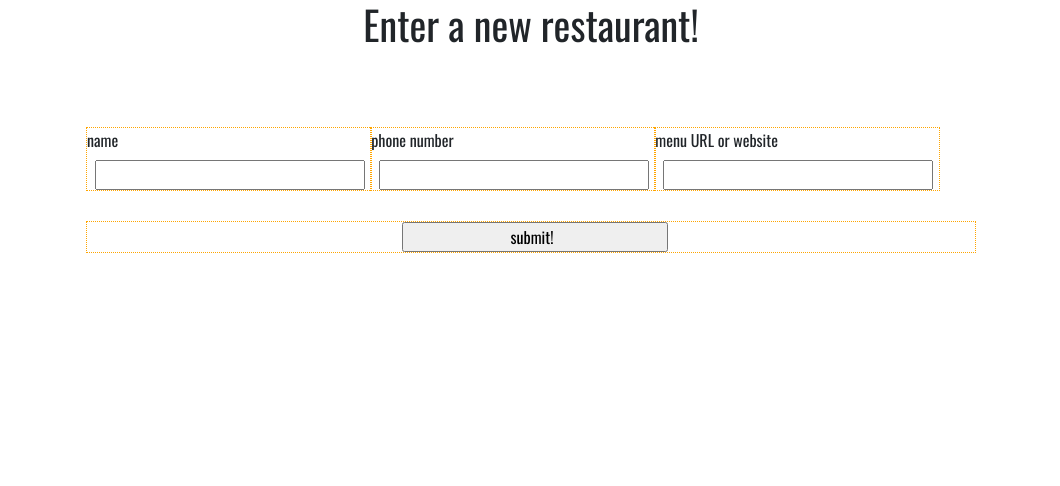
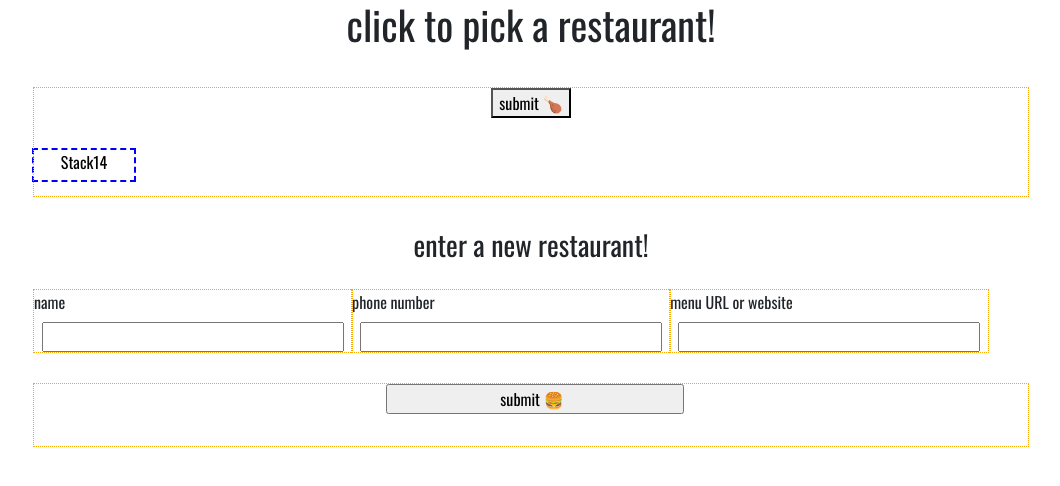
Before and after one commit to zornfett/restaurant-randomizer, a plain HTML site: page index.html in a window 1280 px wide. Shown: the whole page, without its empty margins (109-1169 px from the left). Drawn offline with nearby package versions, Linux system fonts and the light colour scheme.

Commit message:
zygotic Js funct

```diff
--- a/css/lunch-picker.css
+++ b/css/lunch-picker.css
@@ -3,11 +3,13 @@
 	/* https://fonts.google.com/specimen/Oswald?selection.family=Oswald */
 }
 
-h1 {
+h1,
+h3 {
 	text-align: center;
-	margin-bottom: 2em;
+	margin-bottom: 1em;
 }
-.inner-wrap {
+
+.container {
 	width: 80%;
 	margin: 0 auto;
 }
@@ -41,6 +43,11 @@ h1 {
 	padding-left: 0;
 }
 
+#spinthewheel,
+#submatron {
+	margin-bottom: 2em;
+}
+
 /*
 outline: 1px dotted orange;
 */
--- a/index.html
+++ b/index.html
@@ -20,15 +20,20 @@
 	<body onload="initThings();">
 
 	<div class="container">
-		<h1>Enter a new restaurant!</h1>
-		<!--
-		<p>TKTKTKTKTKTKTKTKTK</p>
-		 -->
+		<h1>click to pick a restaurant!<!-- &#127831; --></h1>
+		<form>
+			<div class="form-element button">
+				<!-- <input id="spinthewheel" type="submit" value="submit &#127831;">	 -->
+				<button id="submatron" value="Quotes" onclick="Loadquotes();">submit &#127831;</button>
+				<p id="quoteshere" style="width: 100px; height: 30px; overflow: hidden; outline: 2px dashed blue; color: #000"></p>
+			</div>
+		</form>
+		<h3>enter a new restaurant!<!-- &#127828; --></h3>
 		<form><!-- onSubmit="return collectFoodInfo()" -->
-		<div class="inner-wrap">
 			<div class="form-element">
 				<label for="name">name</label>
-				<input type="text" id="name" name="name" required><!-- minlength="4" maxlength="8" size="10" -->
+				<input type="text" id="name" name="name" required>
+				<!-- minlength="4" maxlength="8" size="10" -->
 			</div>
 			<div class="form-element">
 				<label for="phone">phone number</label>
@@ -39,16 +44,15 @@
 				<input type="text" id="menu" name="menu">
 			</div>
 			<div class="form-element button">
-				<input id="submatron" type="submit" value="submit!">
+				<input id="submatron" type="submit" value="submit &#127828;">
 				<!-- <br><button>submit!</button> -->
 			</div>
-		</div>
 		</form>
 	</div>
 
 	<script src="https://cdnjs.cloudflare.com/ajax/libs/jquery/3.1.1/jquery.min.js"></script>
 	<script src="https://cdnjs.cloudflare.com/ajax/libs/twitter-bootstrap/4.1.3/js/bootstrap.min.js"></script>
-	<!-- <script src="https://cdnjs.cloudflare.com/ajax/libs/taffydb/2.7.3/taffy-min.js"></script>  -->
+	<script src="https://cdnjs.cloudflare.com/ajax/libs/taffydb/2.7.3/taffy-min.js"></script>
 	<script src="js/lunch-picker.js"></script>
 	<script>
 
@@ -76,4 +80,10 @@ https://help.github.com/articles/which-remote-url-should-i-use/
 
 https://stackoverflow.com/questions/12054223/git-new-user-trying-to-do-pull-and-getting-some-confusing-messages
 
+https://emojipedia.org/food-drink/
+https://gist.github.com/oliveratgithub/0bf11a9aff0d6da7b46f1490f86a71eb
+
+https://codepen.io/AlphaT7/pen/ijlng
+
+
  -->
--- a/js/lunch-picker.js
+++ b/js/lunch-picker.js
@@ -1,9 +1,39 @@
+function initThings() {
+	console.log('loadie');
+	var butt = document.getElementById('submatron');
+	// butt.onclick = collectFoodInfo();
+	butt.onclick = Loadquotes();
+};
+
+var Loadquotes= function(){
+	// debugger;
+	// var db = TAFFY([
+	// 	{"id":1,"name":"JR's BBQ","phone":"310.837.6838","menu":"http://www.jrs-bbq.com/menu.php"},
+	// 	{"id":2,"name":"Rio Bravo","phone":"323.938.9858","menu":"http://elriobravorestaurant.com/?page_id=329"},
+	// 	{"id":3,"name":"Delicious Pizza","phone":"323.424.3014","menu":"https://deliciouspizza.com/media/DeliciousPizzaMenu-WA.pdf"},
+	// 	{"id":4,"name":"Open Face","phone":"855.676.3223","menu":"https://openfacefoodshop.com/menu/"},
+	// ]);
+	var db = new Array('Stack1','Stack2','Stack16','Stack17','Stack13','Stack14','Stack15','Stack6','Stack7','Stack8','Stack9','Stack10');
+
+	var i;
+
+	for (i=0;i<db.length;i++){
+		var newquotes = db[Math.floor(Math.random() * db.length)];
+		document.getElementById('quoteshere').innerText = newquotes;
+	}
+};
+
+
+/*
+FOR FORM SUBMIT:
+
 // https://developer.mozilla.org/en-US/docs/Web/API/GlobalEventHandlers/onclick
 function initThings() {
 	console.log('loadie');
 	var butt = document.getElementById('submatron');
 	butt.onclick = collectFoodInfo();
 };
+
 
 // put field info into array - https://stackoverflow.com/questions/47078498/javascript-add-value-from-input-box-to-array/47078563
 var foodInfo = [];
@@ -17,8 +47,7 @@ function collectFoodInfo() {
 };
 
 
-/*
-
+DISCARD:
 window.onload = function() {
 	console.log('loadie');
 	// onclick run collectFoodInfo - https://stackoverflow.com/questions/21477717/how-to-call-a-js-function-using-onclick-event/21477793
@@ -37,4 +66,9 @@ function arrayPacker2() {
 	}
 };
 
+https://stackoverflow.com/questions/41999167/how-to-get-random-array-element-onclick-of-a-button-in-javascript
+https://www.w3resource.com/javascript-exercises/javascript-array-exercise-35.php
+https://developer.mozilla.org/en-US/docs/Web/API/Node/textContent
+https://www.w3resource.com/javascript-exercises/javascript-array-exercise-35.php
+
 */
```
